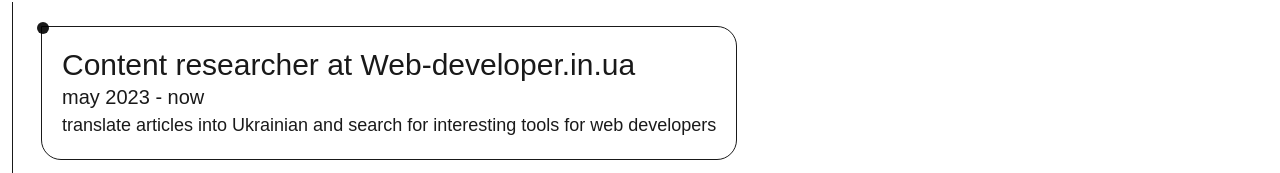
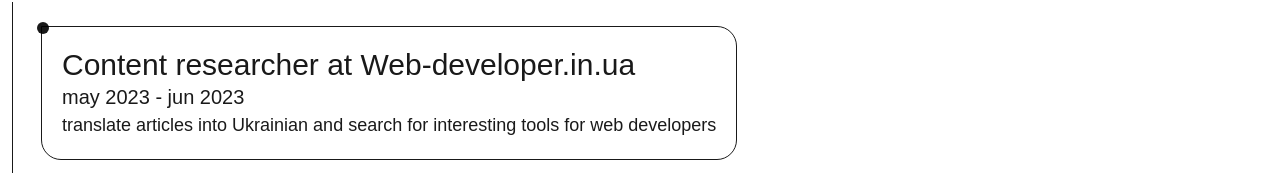
Before and after one commit to NightWanderer2004/Eduard-Povierin, a Next.js app: page /works in a window 1280 px wide. Shown: the part 283-456 px from the top of the page. Built offline with nearby package versions, Linux system fonts and the light colour scheme; a web font is replaced by a local one.

Commit message:
change date

```diff
--- a/src/data.js
+++ b/src/data.js
@@ -43,7 +43,7 @@
       {
          title: 'Content researcher',
          company: 'Web-developer.in.ua',
-         date: 'may 2023 - now',
+         date: 'may 2023 - jun 2023',
          desc: 'translate articles into Ukrainian and search for interesting tools for web developers',
       },
    ],
```
